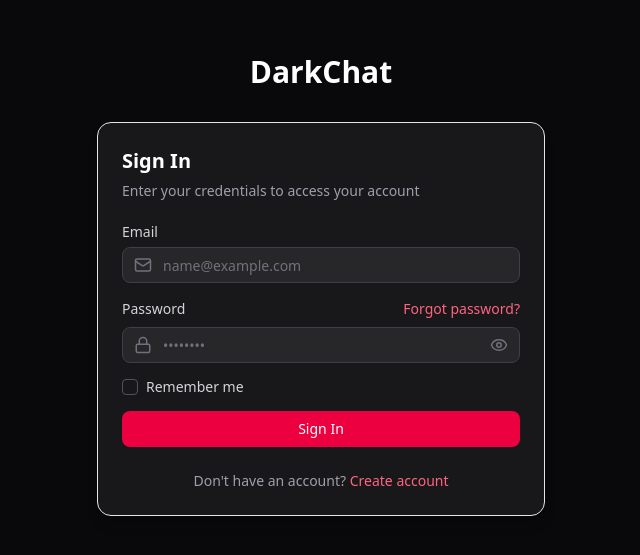
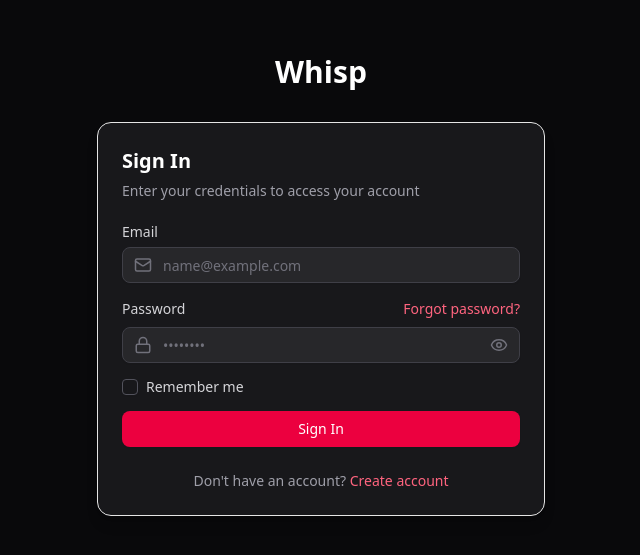
Before and after one commit to den47k/blog-frontend, a React (Vite) app: page /login in a window 1280 px wide. Shown: the part 115-670 px from the top of the page, without its empty margins (319-959 px from the left). Built offline with nearby package versions, Linux system fonts and the light colour scheme; no server answers.

Commit message:
change title in AuthLayout, fix MassageInput placeholder height

```diff
--- a/src/components/features/chat/MessageInput.tsx
+++ b/src/components/features/chat/MessageInput.tsx
@@ -150,7 +150,7 @@ export const MessageInput = ({ conversationId }: { conversationId: string; }) =>
           <Textarea
             ref={textAreaRef}
             placeholder={attachment ? "Add a caption (optional)" : "Type a message..."}
-            className="min-h-[40px] max-h-[132px] bg-zinc-800 border-zinc-700 text-zinc-200 placeholder:text-zinc-500 focus:border-rose-500 focus:ring-rose-500 resize-none"
+            className="min-h-8 max-h-[132px] bg-zinc-800 border-zinc-700 text-zinc-200 placeholder:text-zinc-500 focus:border-rose-500 focus:ring-rose-500 resize-none"
             value={content}
             onChange={(e) => setContent(e.target.value)}
             onKeyDown={handleKeyDown}
--- a/src/components/layouts/AuthLayout.tsx
+++ b/src/components/layouts/AuthLayout.tsx
@@ -6,7 +6,7 @@ interface AuthLayoutProps {
 }
 
 export const AuthLayout = ({
-  title = "DarkChat",
+  title = "Whisp",
   description,
 }: AuthLayoutProps) => {
   return (
```
